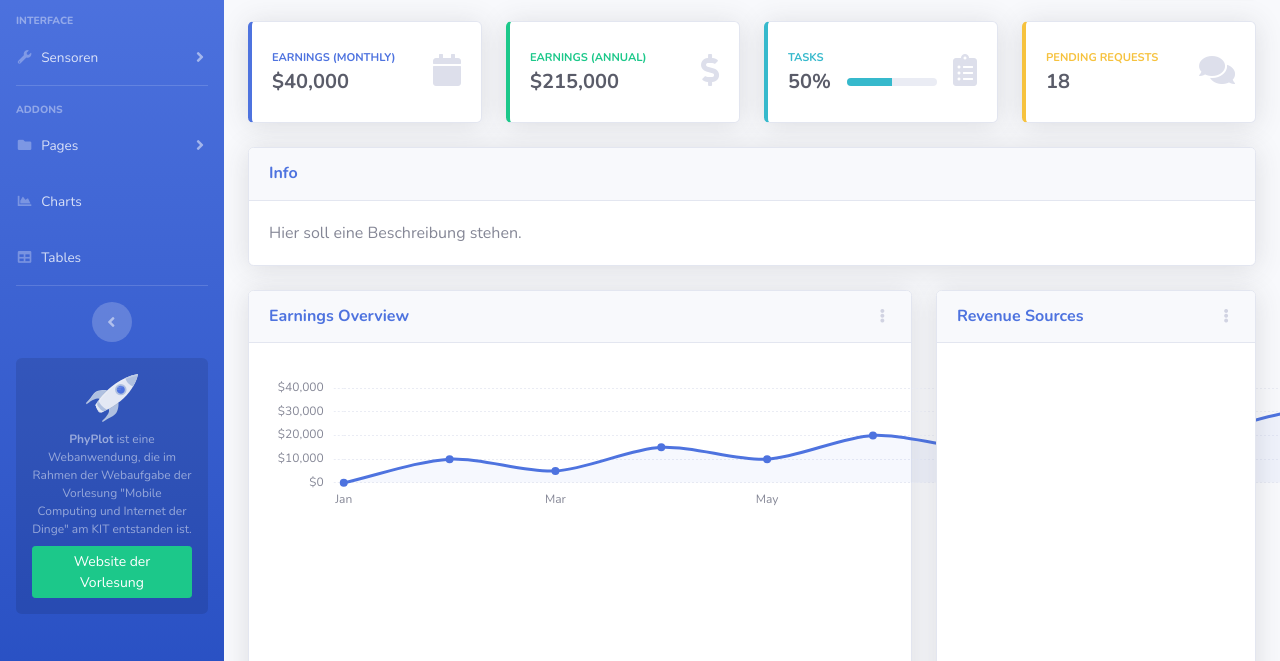
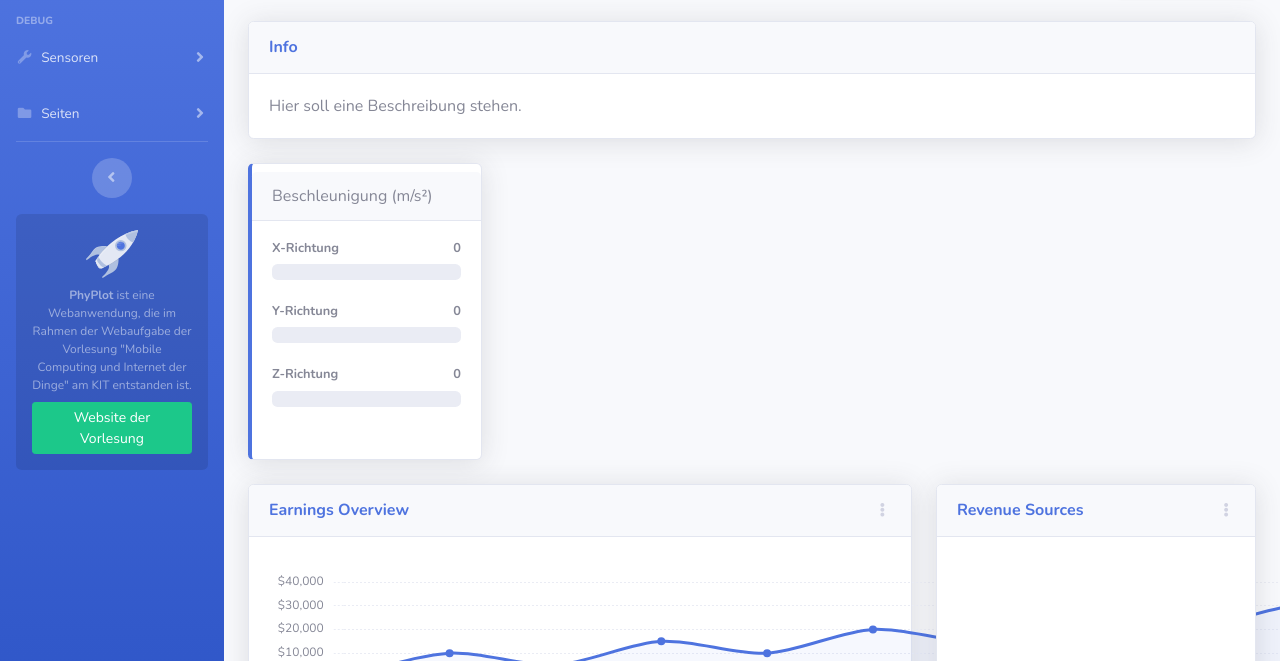
Before and after one commit to Levaitis/HTML5-Exercise, a website with bundled scripts: page index.html in a window 1280 px wide. Shown: the part 131-792 px from the top of the page. Built offline with nearby package versions, Linux system fonts and the light colour scheme.

Commit message:
Style: Removed unused entries from sidebar. Tidied sidebar.

```diff
--- a/index.html
+++ b/index.html
@@ -53,7 +53,7 @@
 
             <!-- Heading -->
             <div class="sidebar-heading">
-                Interface
+                Debug
             </div>
 
             <!-- Nav Item - Pages Collapse Menu -->
@@ -73,47 +73,19 @@
             </li>
 
 
-            <!-- Divider -->
-            <hr class="sidebar-divider">
-
-            <!-- Heading -->
-            <div class="sidebar-heading">
-                Addons
-            </div>
-
             <!-- Nav Item - Pages Collapse Menu -->
             <li class="nav-item">
                 <a class="nav-link collapsed" href="#" data-toggle="collapse" data-target="#collapsePages"
                     aria-expanded="true" aria-controls="collapsePages">
                     <i class="fas fa-fw fa-folder"></i>
-                    <span>Pages</span>
+                    <span>Seiten</span>
                 </a>
                 <div id="collapsePages" class="collapse" aria-labelledby="headingPages" data-parent="#accordionSidebar">
                     <div class="bg-white py-2 collapse-inner rounded">
-                        <h6 class="collapse-header">Login Screens:</h6>
-                        <a class="collapse-item" href="login.html">Login</a>
-                        <a class="collapse-item" href="register.html">Register</a>
-                        <a class="collapse-item" href="forgot-password.html">Forgot Password</a>
-                        <div class="collapse-divider"></div>
-                        <h6 class="collapse-header">Other Pages:</h6>
                         <a class="collapse-item" href="404.html">404 Page</a>
                         <a class="collapse-item" href="blank.html">Blank Page</a>
                     </div>
                 </div>
-            </li>
-
-            <!-- Nav Item - Charts -->
-            <li class="nav-item">
-                <a class="nav-link" href="charts.html">
-                    <i class="fas fa-fw fa-chart-area"></i>
-                    <span>Charts</span></a>
-            </li>
-
-            <!-- Nav Item - Tables -->
-            <li class="nav-item">
-                <a class="nav-link" href="tables.html">
-                    <i class="fas fa-fw fa-table"></i>
-                    <span>Tables</span></a>
             </li>
 
             <!-- Divider -->
@@ -158,93 +130,6 @@
 
                     <!-- Content Row -->
                     <div class="row">
-
-                        <!-- Earnings (Monthly) Card Example -->
-                        <div class="col-xl-3 col-md-6 mb-4">
-                            <div class="card border-left-primary shadow h-100 py-2">
-                                <div class="card-body">
-                                    <div class="row no-gutters align-items-center">
-                                        <div class="col mr-2">
-                                            <div class="text-xs font-weight-bold text-primary text-uppercase mb-1">
-                                                Earnings (Monthly)</div>
-                                            <div class="h5 mb-0 font-weight-bold text-gray-800">$40,000</div>
-                                        </div>
-                                        <div class="col-auto">
-                                            <i class="fas fa-calendar fa-2x text-gray-300"></i>
-                                        </div>
-                                    </div>
-                                </div>
-                            </div>
-                        </div>
-
-                        <!-- Earnings (Monthly) Card Example -->
-                        <div class="col-xl-3 col-md-6 mb-4">
-                            <div class="card border-left-success shadow h-100 py-2">
-                                <div class="card-body">
-                                    <div class="row no-gutters align-items-center">
-                                        <div class="col mr-2">
-                                            <div class="text-xs font-weight-bold text-success text-uppercase mb-1">
-                                                Earnings (Annual)</div>
-                                            <div class="h5 mb-0 font-weight-bold text-gray-800">$215,000</div>
-                                        </div>
-                                        <div class="col-auto">
-                                            <i class="fas fa-dollar-sign fa-2x text-gray-300"></i>
-                                        </div>
-                                    </div>
-                                </div>
-                            </div>
-                        </div>
-
-                        <!-- Earnings (Monthly) Card Example -->
-                        <div class="col-xl-3 col-md-6 mb-4">
-                            <div class="card border-left-info shadow h-100 py-2">
-                                <div class="card-body">
-                                    <div class="row no-gutters align-items-center">
-                                        <div class="col mr-2">
-                                            <div class="text-xs font-weight-bold text-info text-uppercase mb-1">Tasks
-                                            </div>
-                                            <div class="row no-gutters align-items-center">
-                                                <div class="col-auto">
-                                                    <div class="h5 mb-0 mr-3 font-weight-bold text-gray-800">50%</div>
-                                                </div>
-                                                <div class="col">
-                                                    <div class="progress progress-sm mr-2">
-                                                        <div class="progress-bar bg-info" role="progressbar"
-                                                            style="width: 50%" aria-valuenow="50" aria-valuemin="0"
-                                                            aria-valuemax="100"></div>
-                                                    </div>
-                                                </div>
-                                            </div>
-                                        </div>
-                                        <div class="col-auto">
-                                            <i class="fas fa-clipboard-list fa-2x text-gray-300"></i>
-                                        </div>
-                                    </div>
-                                </div>
-                            </div>
-                        </div>
-
-                        <!-- Pending Requests Card Example -->
-                        <div class="col-xl-3 col-md-6 mb-4">
-                            <div class="card border-left-warning shadow h-100 py-2">
-                                <div class="card-body">
-                                    <div class="row no-gutters align-items-center">
-                                        <div class="col mr-2">
-                                            <div class="text-xs font-weight-bold text-warning text-uppercase mb-1">
-                                                Pending Requests</div>
-                                            <div class="h5 mb-0 font-weight-bold text-gray-800">18</div>
-                                        </div>
-                                        <div class="col-auto">
-                                            <i class="fas fa-comments fa-2x text-gray-300"></i>
-                                        </div>
-                                    </div>
-                                </div>
-                            </div>
-                        </div>
-                    </div>
-
-                    <!-- Content Row -->
-                    <div class="row">
                         <div class="col-xl-12 col-lg-7">
                             <div class="card shadow mb-4">
                                 <div
@@ -253,6 +138,37 @@
                                 </div>
                                 <div class="card-body">
                                     Hier soll eine Beschreibung stehen.
+                                </div>
+                            </div>
+                        </div>
+                    </div>
+
+                    <!-- Content Row -->
+                    <div class="row">
+
+                        <!--Acceleration Bars -->
+                        <div class="col-xl-3 col-md-6 mb-4">
+                            <div class="card border-left-primary shadow h-100 py-2">
+                            <div class="card-header">Beschleunigung (m/s²)</div>
+                                <div class="card-body">
+                                    <h4 class="small font-weight-bold">X-Richtung <span
+                                            class="float-right">0</span></h4>
+                                    <div class="progress mb-4">
+                                        <div class="progress-bar bg-success" role="progressbar" style="width: 0%"
+                                            aria-valuenow="20" aria-valuemin="0" aria-valuemax="100"></div>
+                                    </div>
+                                    <h4 class="small font-weight-bold">Y-Richtung <span
+                                        class="float-right">0</span></h4>
+                                    <div class="progress mb-4">
+                                        <div class="progress-bar bg-success" role="progressbar" style="width: 0%"
+                                            aria-valuenow="20" aria-valuemin="0" aria-valuemax="100"></div>
+                                    </div>
+                                    <h4 class="small font-weight-bold">Z-Richtung <span
+                                        class="float-right">0</span></h4>
+                                    <div class="progress mb-4">
+                                        <div class="progress-bar bg-success" role="progressbar" style="width: 0%"
+                                            aria-valuenow="20" aria-valuemin="0" aria-valuemax="100"></div>
+                                    </div>
                                 </div>
                             </div>
                         </div>
```
Also changed, not shown: acceleration.html (+3 -32 lines).
